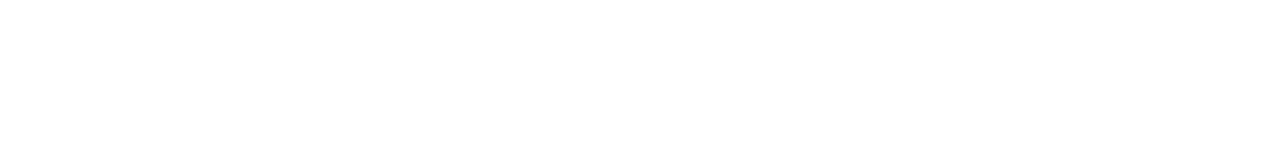
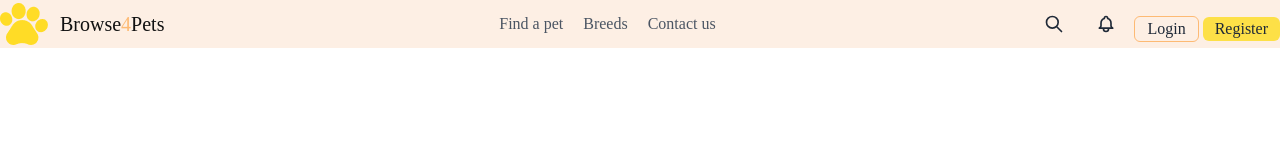
Before and after one commit to mdtoufiquea/Assignment-3, a plain HTML site: page index.html in a window 1280 px wide. Drawn offline with nearby package versions, Linux system fonts and the light colour scheme; a web font is replaced by a local one.

Commit message:
added navber

```diff
--- a/index.html
+++ b/index.html
@@ -1,12 +1,107 @@
 <!DOCTYPE html>
-<html lang="en">
+<html lang="en" data-theme="light">
 <head>
     <meta charset="UTF-8">
     <meta name="viewport" content="width=device-width, initial-scale=1.0">
     <title>Assignment-3</title>
+    <link rel="stylesheet" href="style/assignment.css">
+    <link href="https://cdn.jsdelivr.net/npm/daisyui@4.12.23/dist/full.min.css" rel="stylesheet" type="text/css" />
+<script src="https://cdn.tailwindcss.com"></script>
+<!-- google fonts -->
+<link rel="preconnect" href="https://fonts.googleapis.com">
+<link rel="preconnect" href="https://fonts.gstatic.com" crossorigin>
+<link href="https://fonts.googleapis.com/css2?family=ADLaM+Display&display=swap" rel="stylesheet">
+<style>
+    .display-regular {
+  font-family: "ADLaM Display", serif;
+  font-style: normal;
+}
+
+</style>
+
+
 </head>
-<body>
-    <header></header>
+<body class="display-regular ">
+    <!-- header section start -->
+    <header>
+        <!-- navication section start -->
+         <nav class="bg-[#fdefe4]">
+            <div class="flex justify-between container mx-auto">
+
+               <div class="flex gap-3">
+                <img class=" imagess" src="images/logo-header.png" alt="">
+                <h3 class="titlee flex items-center flex items-center text-xl font-medium text-[#111111]">Browse<span class="text-orange-300">4</span>Pets</h3>
+               </div>
+                <div class="link-1">
+                    <ul class=" flex gap-5 space-y-3 ">
+                        <li></li>
+                        <li class="text-gray-600"><a href="">Find a pet</a></li>
+                        <li class="text-gray-600"><a href="">Breeds</a></li>
+                        <li class="text-gray-600"><a href="">Contact us</a></li>
+                    </ul>
+                </div>
+                <div class="icon-01">
+                  <button class="btn btn-ghost btn-circle">
+                    <svg
+                      xmlns="http://www.w3.org/2000/svg"
+                      class="h-5 w-5"
+                      fill="none"
+                      viewBox="0 0 24 24"
+                      stroke="currentColor">
+                      <path
+                        stroke-linecap="round"
+                        stroke-linejoin="round"
+                        stroke-width="2"
+                        d="M21 21l-6-6m2-5a7 7 0 11-14 0 7 7 0 0114 0z" />
+                    </svg>
+                  </button>
+                  <button class="btn btn-ghost btn-circle">
+                    <div class="indicator">
+                      <svg
+                        xmlns="http://www.w3.org/2000/svg"
+                        class="h-5 w-5"
+                        fill="none"
+                        viewBox="0 0 24 24"
+                        stroke="currentColor">
+                        <path
+                          stroke-linecap="round"
+                          stroke-linejoin="round"
+                          stroke-width="2"
+                          d="M15 17h5l-1.405-1.405A2.032 2.032 0 0118 14.158V11a6.002 6.002 0 00-4-5.659V5a2 2 0 10-4 0v.341C7.67 6.165 6 8.388 6 11v3.159c0 .538-.214 1.055-.595 1.436L4 17h5m6 0v1a3 3 0 11-6 0v-1m6 0H9" />
+                      </svg>
+                    </div>
+                  </button>
+                  <button class="border border-orange-300 rounded-md px-3">Login</button>
+                  <button class="bg-yellow-300 rounded-md px-3">Register</button>
+                </div>
+                <div class="md:invisible md:hidden relative inline-block text-left">
+                    <div class="dropdown">
+                      <div tabindex="0" role="button" class=" btn btn-ghost btn-circle">
+                        <svg
+                          xmlns="http://www.w3.org/2000/svg"
+                          class="h-5 w-5"
+                          fill="none"
+                          viewBox="0 0 24 24"
+                          stroke="currentColor">
+                          <path
+                            stroke-linecap="round"
+                            stroke-linejoin="round"
+                            stroke-width="2"
+                            d="M4 6h16M4 12h16M4 18h16" />
+                        </svg>
+                      </div>
+                      <ul
+                        tabindex="0"
+                        class=" absolute right-2  menu menu-sm dropdown-content bg-gray-600 text-white rounded-box z-[1] mt-0 w-32 p-1 shadow">
+                        <li><a href="">Find a pet</a></li>
+                        <li><a href="">Breeds</a></li>
+                        <li><a href="">Contact us</a></li>
+                      </ul>
+                    </div>
+                  </div>
+              </div>
+         </nav>
+    </header>
     <main></main>
     <footer></footer>
 
--- /dev/null
+++ b/style/assignment.css
@@ -0,0 +1,6 @@
+@media screen and (max-width: 576px) {
+    .link-1, .titlee, .icon-01{
+        visibility: hidden;
+        display: none;
+    }
+}
```
Also changed, not shown: tailwind.config.js (added).
